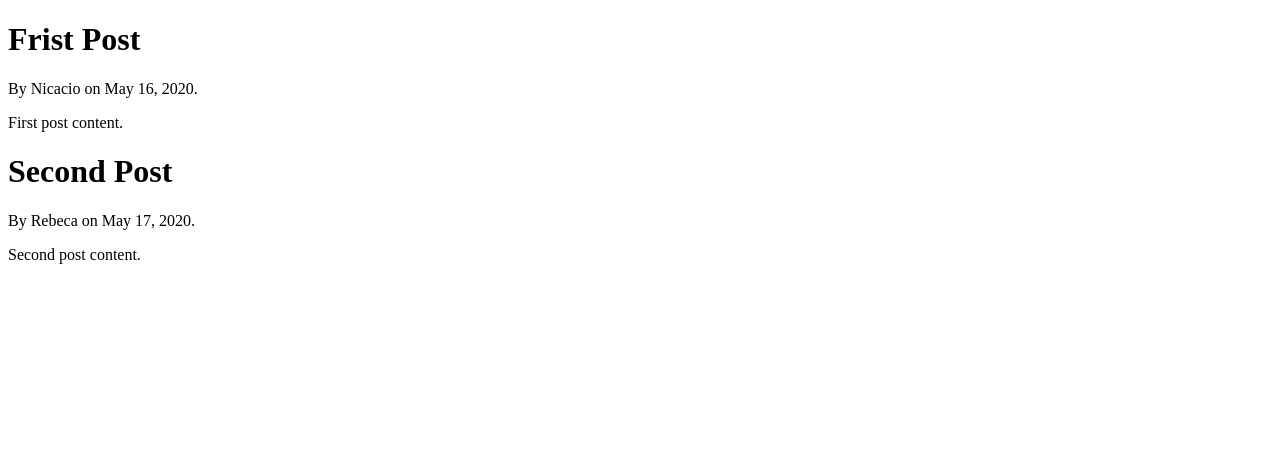
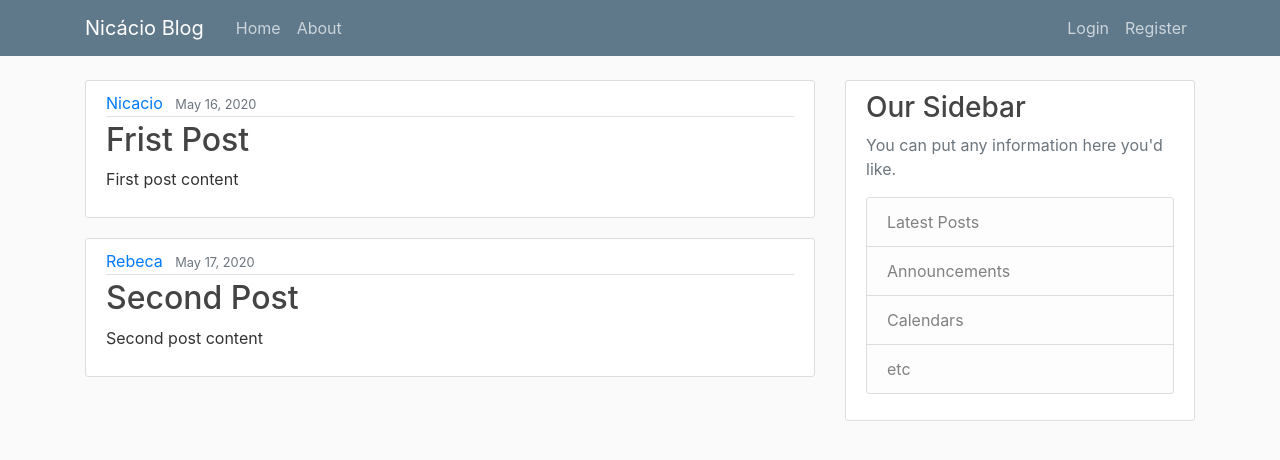
Before and after one commit to NicacioSilva/blogexperiment, a Django app: page / in a window 1280 px wide. Shown: the top 460 px of the page. Run offline with Django 3.2, Linux system fonts and the light colour scheme; some libraries are stand-ins or nearby versions.

Commit message:
front end ready lake a charm!

```diff
--- /dev/null
+++ b/blog/static/blog/main.css
@@ -0,0 +1,84 @@
+body {
+    background: #fafafa;
+    color: #333333;
+    margin-top: 5rem;
+}
+
+h1, h2, h3, h4, h5, h6 {
+    color: #444444;
+}
+
+ul {
+    margin: 0;
+}
+
+.bg-steel {
+    background-color: #5f788a;
+}
+
+.site-header .navbar-nav .nav-link {
+    color: #cbd5db;
+}
+
+.site-header .navbar-nav .nav-link:hover {
+    color: #ffffff;
+}
+
+.site-header .navbar-nav .nav-link.active {
+    font-weight: 500;
+}
+
+.content-section {
+    background: #ffffff;
+    padding: 10px 20px;
+    border: 1px solid #dddddd;
+    border-radius: 3px;
+    margin-bottom: 20px;
+}
+
+.article-title {
+    color: #444444;
+}
+
+a.article-title:hover {
+    color: #428bca;
+    text-decoration: none;
+}
+
+.article-content {
+    white-space: pre-line;
+}
+
+.article-img {
+    height: 65px;
+    width: 65px;
+    margin-right: 16px;
+}
+
+.article-metadata {
+    padding-bottom: 1px;
+    margin-bottom: 4px;
+    border-bottom: 1px solid #e3e3e3
+}
+
+.article-metadata a:hover {
+    color: #333;
+    text-decoration: none;
+}
+
+.article-svg {
+    width: 25px;
+    height: 25px;
+    vertical-align: middle;
+}
+
+.account-img {
+    height: 125px;
+    width: 125px;
+    margin-right: 20px;
+    margin-bottom: 16px;
+}
+
+.account-heading {
+    font-size: 2.5rem;
+}
--- a/blog/templates/base.html
+++ b/blog/templates/base.html
@@ -2,14 +2,77 @@
 <!DOCTYPE html>
 <html lang="en">
 <head>
-    <meta charset="UTF-8">
+    <!-- Required meta tags -->
+    <meta charset="utf-8">
+    <meta name="viewport" content="width=device-width, initial-scale=1, shrink-to-fit=no">
+
+    <!-- Bootstrap CSS -->
+    <link rel="stylesheet" href="https://maxcdn.bootstrapcdn.com/bootstrap/4.0.0/css/bootstrap.min.css"
+          integrity="sha384-Gn5384xqQ1aoWXA+058RXPxPg6fy4IWvTNh0E263XmFcJlSAwiGgFAW/dAiS6JXm" crossorigin="anonymous">
+
+    <link rel="stylesheet" type="text/css" href="{% static 'blog/main.css' %}">
+
     {% if title %}
-        <title>Blog - {{ title }}</title>
+        <title>Nicácio Blog - {{ title }}</title>
     {% else %}
-        <title>Blog</title>
+        <title>Nicácio Blog</title>
     {% endif %}
 </head>
 <body>
-    {% block content %}{% endblock %}
+<header class="site-header">
+    <nav class="navbar navbar-expand-md navbar-dark bg-steel fixed-top">
+        <div class="container">
+            <a class="navbar-brand mr-4" href="{% url 'blog-home' %}">Nicácio Blog</a>
+            <button class="navbar-toggler" type="button" data-toggle="collapse" data-target="#navbarToggle"
+                    aria-controls="navbarToggle" aria-expanded="false" aria-label="Toggle navigation">
+                <span class="navbar-toggler-icon"></span>
+            </button>
+            <div class="collapse navbar-collapse" id="navbarToggle">
+                <div class="navbar-nav mr-auto">
+                    <a class="nav-item nav-link" href="{% url 'blog-home' %}">Home</a>
+                    <a class="nav-item nav-link" href="{% url 'blog-about' %}">About</a>
+                </div>
+                <!-- Navbar Right Side -->
+                <div class="navbar-nav">
+                    <a class="nav-item nav-link" href="#">Login</a>
+                    <a class="nav-item nav-link" href="#">Register</a>
+                </div>
+            </div>
+        </div>
+    </nav>
+</header>
+
+<main role="main" class="container">
+    <div class="row">
+        <div class="col-md-8">
+            {% block content %}{% endblock %}
+        </div>
+        <div class="col-md-4">
+            <div class="content-section">
+                <h3>Our Sidebar</h3>
+                <p class='text-muted'>You can put any information here you'd like.
+                <ul class="list-group">
+                    <li class="list-group-item list-group-item-light">Latest Posts</li>
+                    <li class="list-group-item list-group-item-light">Announcements</li>
+                    <li class="list-group-item list-group-item-light">Calendars</li>
+                    <li class="list-group-item list-group-item-light">etc</li>
+                </ul>
+                </p>
+            </div>
+        </div>
+    </div>
+</main>
+
+<!-- Optional JavaScript -->
+<!-- jQuery first, then Popper.js, then Bootstrap JS -->
+<script src="https://code.jquery.com/jquery-3.2.1.slim.min.js"
+        integrity="sha384-KJ3o2DKtIkvYIK3UENzmM7KCkRr/rE9/Qpg6aAZGJwFDMVNA/GpGFF93hXpG5KkN"
+        crossorigin="anonymous"></script>
+<script src="https://cdnjs.cloudflare.com/ajax/libs/popper.js/1.12.9/umd/popper.min.js"
+        integrity="sha384-ApNbgh9B+Y1QKtv3Rn7W3mgPxhU9K/ScQsAP7hUibX39j7fakFPskvXusvfa0b4Q"
+        crossorigin="anonymous"></script>
+<script src="https://maxcdn.bootstrapcdn.com/bootstrap/4.0.0/js/bootstrap.min.js"
+        integrity="sha384-JZR6Spejh4U02d8jOt6vLEHfe/JQGiRRSQQxSfFWpi1MquVdAyjUar5+76PVCmYl"
+        crossorigin="anonymous"></script>
 </body>
 </html>
--- a/blog/templates/blog/home.html
+++ b/blog/templates/blog/home.html
@@ -1,8 +1,15 @@
 {% extends 'base.html' %}
 {% block content %}
     {% for post in posts %}
-        <h1>{{ post.title }}</h1>
-        <p>By {{ post.author }} on {{ post.date_posted }}.</p>
-        <p>{{ post.content }}.</p>
+        <article class="media content-section">
+            <div class="media-body">
+                <div class="article-metadata">
+                    <a class="mr-2" href="#">{{ post.author }}</a>
+                    <small class="text-muted">{{ post.date_posted }}</small>
+                </div>
+                <h2><a class="article-title" href="#">{{ post.title }}</a></h2>
+                <p class="article-content">{{ post.content }}</p>
+            </div>
+        </article>
     {% endfor %}
 {% endblock content %}
--- a/blog/views.py
+++ b/blog/views.py
@@ -25,4 +25,4 @@ def home(request):
 
 
 def about(request):
-    return render(request, 'blog/about.html')
+    return render(request, 'blog/about.html', {'title': 'About'})
```
